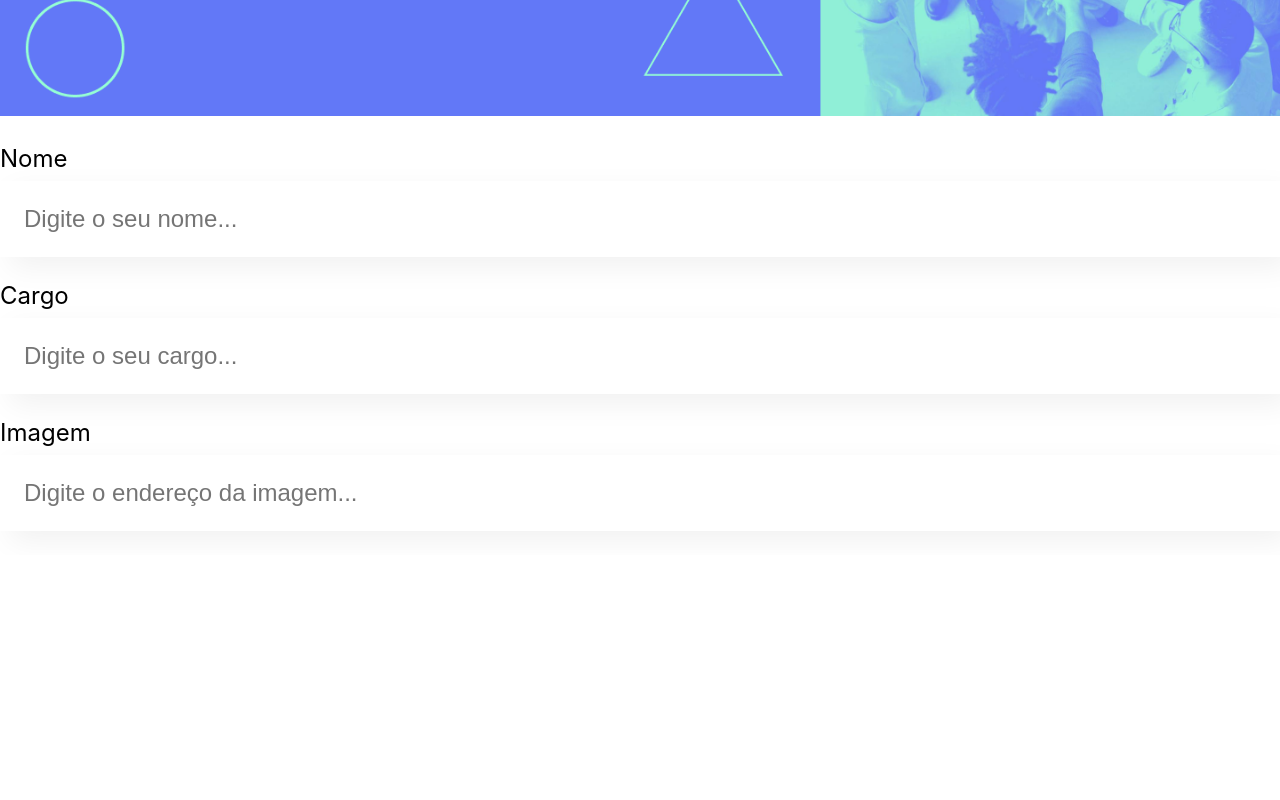
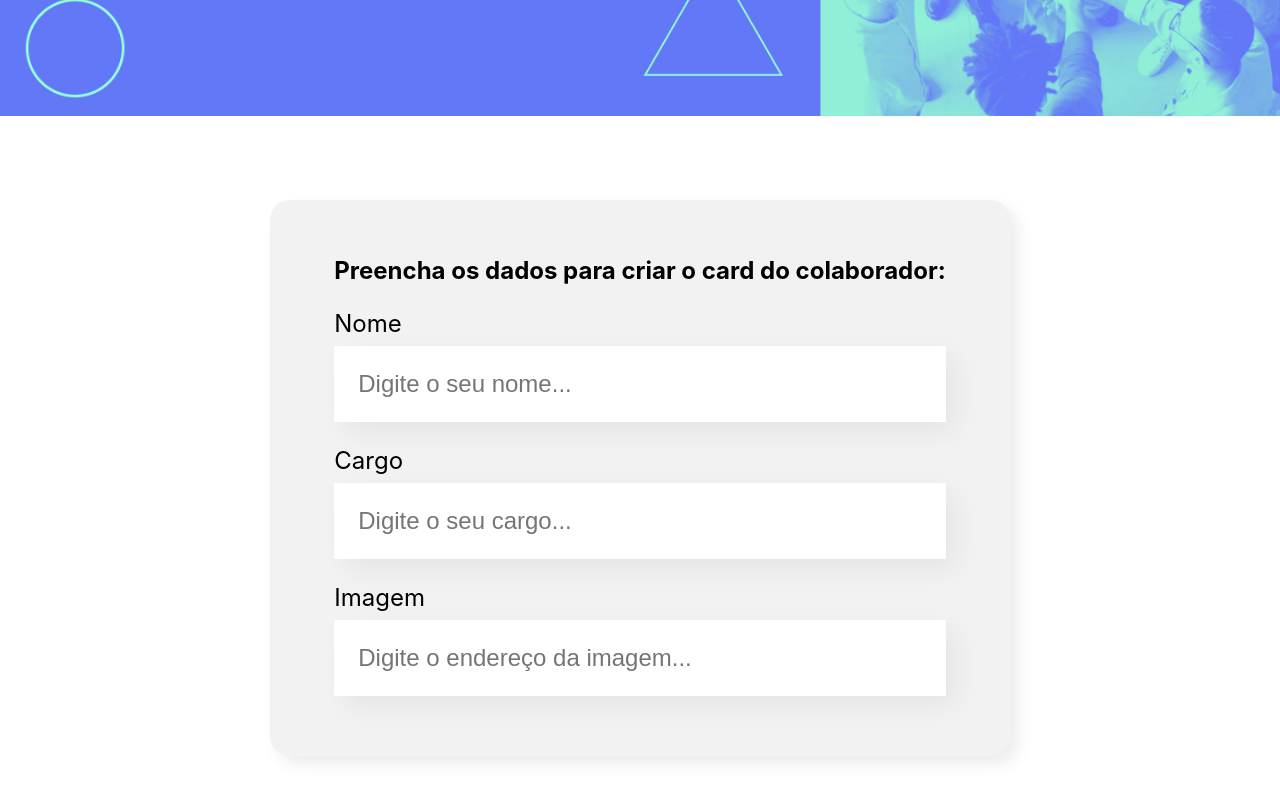
Before and after one commit to FelipeEmilio/Projeto-Organo---Alura, a React (Create React App) app: page / in a window 1280 px wide. Shown: the part 378-1178 px from the top of the page. Before the commit the page ends 933 px from the top, so only its background shows below. Built offline with nearby package versions, Linux system fonts and the light colour scheme.

Commit message:
Criando Formulario

```diff
--- a/src/App.js
+++ b/src/App.js
@@ -1,14 +1,12 @@
 import Banner from './componentes/Banner/index';
-import CampoTexto from './componentes/CampoText/index';
+import Formulario from './componentes/Formulario';
 
 function App() {
 
   return (
     <div className="App">
       <Banner />
-      <CampoTexto label = "Nome" placeholder = "Digite o seu nome"/>
-      <CampoTexto label = "Cargo" placeholder = "Digite o seu cargo"/>
-      <CampoTexto label = "Imagem" placeholder = "Digite o endereço da imagem"/>
+      <Formulario />
     </div>
   );
 
--- /dev/null
+++ b/src/componentes/Formulario/Formulario.css
@@ -0,0 +1,13 @@
+.formulario {
+    display: flex;
+    justify-content: center;
+    margin: 80px 0;
+}
+
+.formulario form {
+    max-width: 80%;
+    background-color: #f2f2f2;
+    border-radius: 20px;
+    padding: 36px 64px;
+    box-shadow: 8px 8px 16px rgba(0, 0, 0, 0.08);
+}
--- /dev/null
+++ b/src/componentes/Formulario/Formulario.js
@@ -0,0 +1,19 @@
+import CampoTexto from '../CampoText'
+import './Formulario.css'
+
+export const Formulario = () => {
+
+    return(
+
+        <section className="formulario">
+            <form>
+                <h2>Preencha os dados para criar o card do colaborador:</h2>
+                <CampoTexto label = "Nome" placeholder = "Digite o seu nome"/>
+                <CampoTexto label = "Cargo" placeholder = "Digite o seu cargo"/>
+                <CampoTexto label = "Imagem" placeholder = "Digite o endereço da imagem"/>
+            </form>
+        </section>
+
+    )
+
+}
--- /dev/null
+++ b/src/componentes/Formulario/index.js
@@ -0,0 +1,3 @@
+import { Formulario } from "./Formulario";
+
+export default Formulario
```
